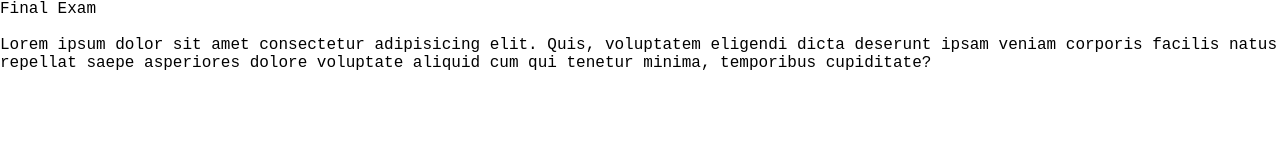
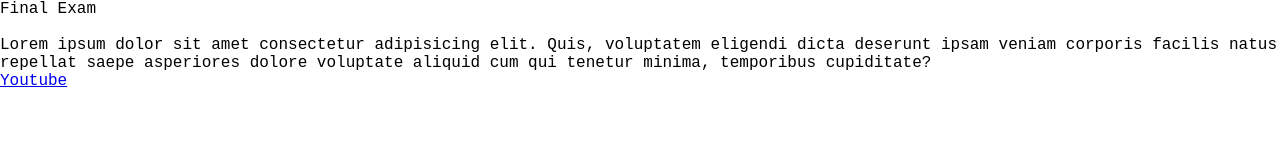
Before and after one commit to H41lz/221200507-WebDevFinalExam, a plain HTML site: page index.html in a window 1280 px wide. Shown: the top 162 px of the page. Drawn offline with Linux system fonts and the light colour scheme.

Commit message:
https://youtu.be/UBWtBBIKHBQ

```diff
--- a/index.html
+++ b/index.html
@@ -11,6 +11,7 @@
     <nav></nav>
     <br>
     <main>Lorem ipsum dolor sit amet consectetur adipisicing elit. Quis, voluptatem eligendi dicta deserunt ipsam veniam corporis facilis natus repellat saepe asperiores dolore voluptate aliquid cum qui tenetur minima, temporibus cupiditate?</main>
+    <a href="https://youtu.be/NChfms2AYnI">Youtube</a>
     <footer>@OliverLanuza</footer>
 </body>
 </html>
```
